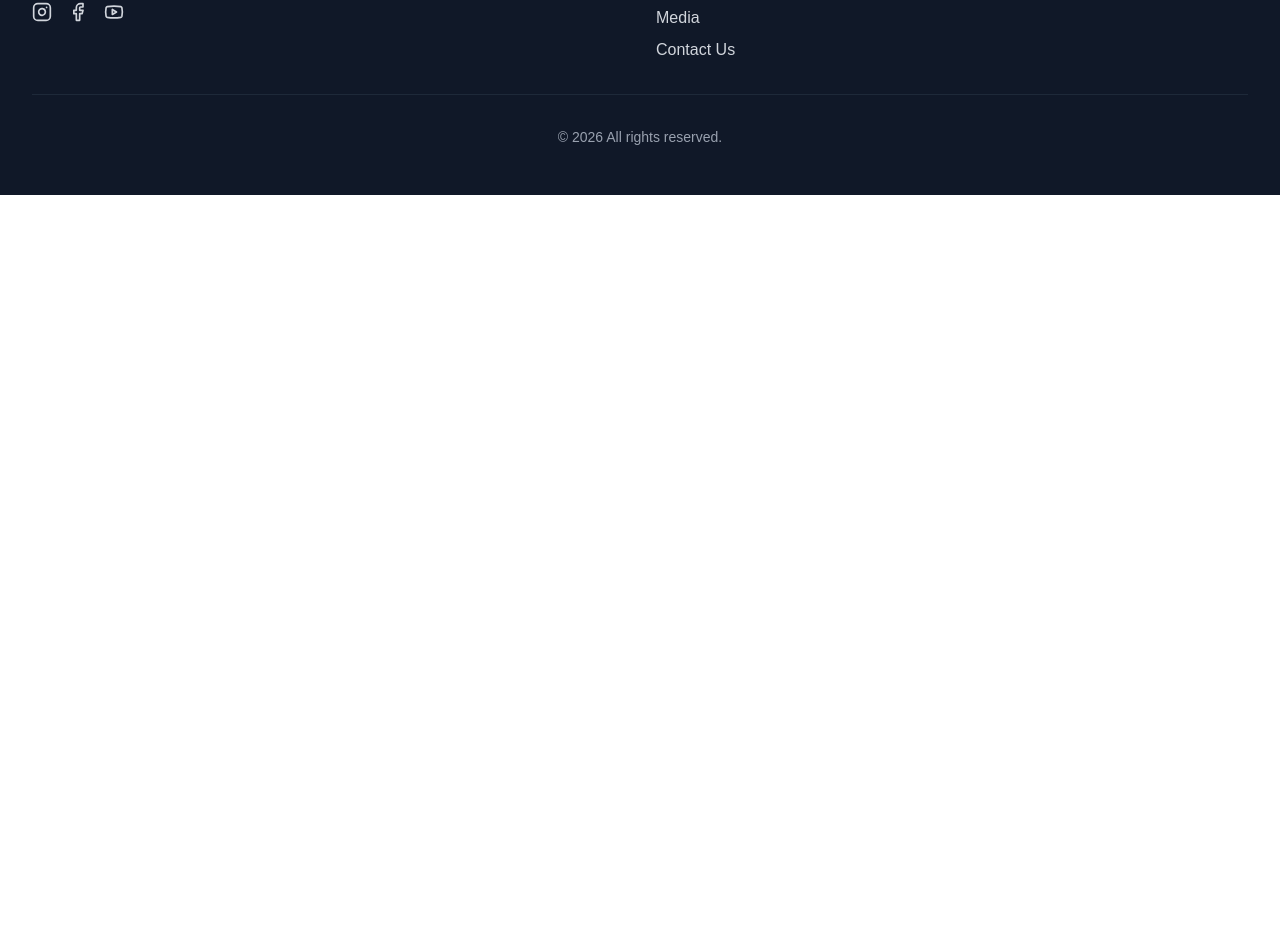
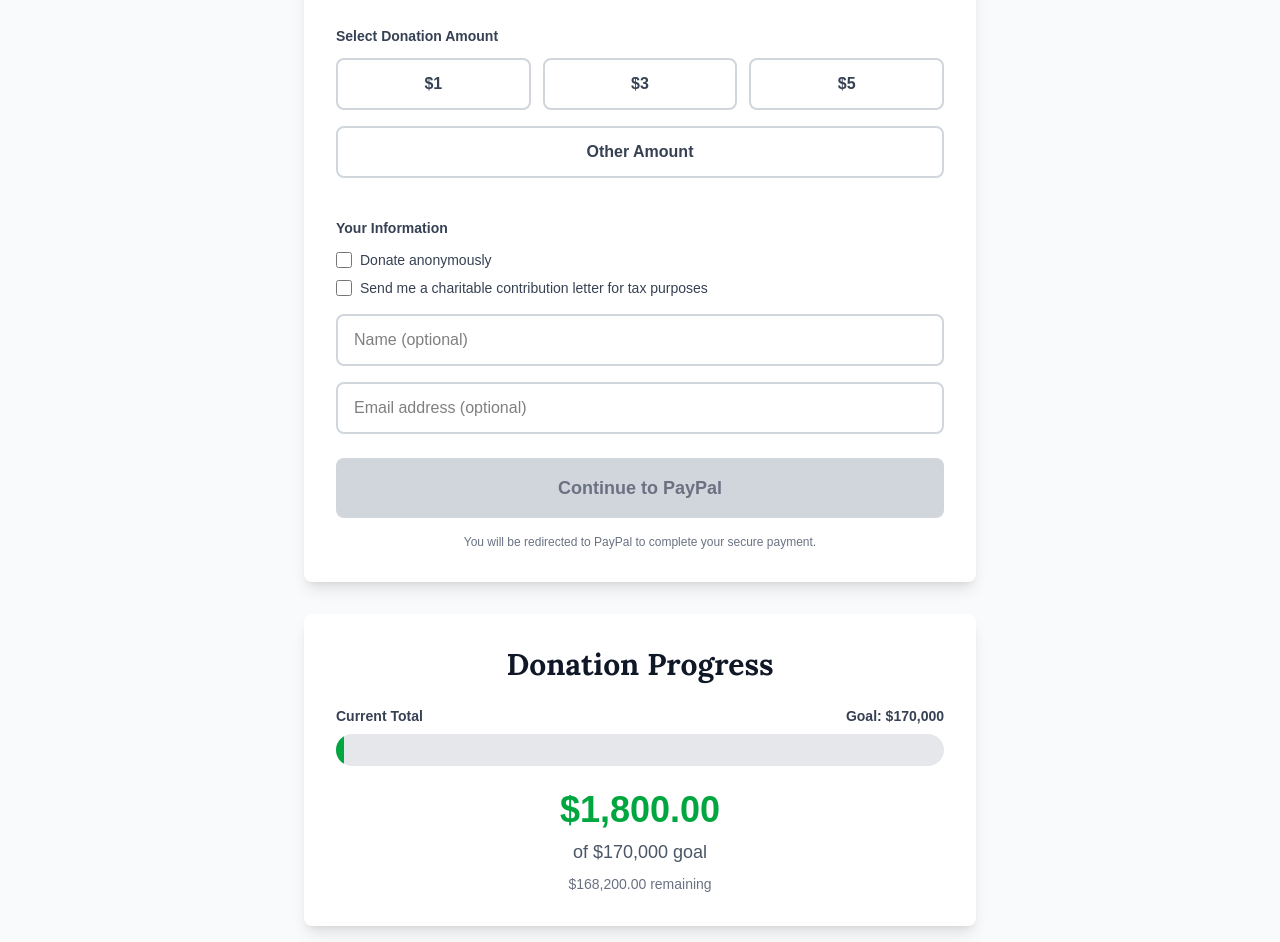
Before and after one commit to ZTFitru/seeds-of-hope, a Next.js app in the folder frontend/: page /charities in a window 1280 px wide. Shown: the part 630-1572 px from the top of the page. Before the commit the page ends 825 px from the top, so only its background shows below. Built offline with nearby package versions, Linux system fonts and the light colour scheme; no server answers.

Commit message:
Added donation tracker; unhid charities tab

```diff
--- a/frontend/src/app/charities/page.js
+++ b/frontend/src/app/charities/page.js
@@ -1,6 +1,6 @@
 'use client'
 
-import { useState } from "react";
+import { useState, useEffect } from "react";
 import Footer from "@/components/Footer"
 import Header from "@/components/Header"
 import { getApiUrl } from "@/utils/apiConfig";
@@ -16,8 +16,34 @@ export default function Charities() {
     const [requestTaxReceipt, setRequestTaxReceipt] = useState(false);
     const [isLoading, setIsLoading] = useState(false);
     const [error, setError] = useState(null);
+    const [donationTotal, setDonationTotal] = useState(0);
+    const [isLoadingTotal, setIsLoadingTotal] = useState(true);
+
+    const STARTING_AMOUNT = 1800;
+    const GOAL_AMOUNT = 170000;
 
     const presetAmounts = [1, 3, 5];
+
+    // Fetch donation total on component mount
+    useEffect(() => {
+        const fetchDonationTotal = async () => {
+            try {
+                setIsLoadingTotal(true);
+                const response = await fetch(getApiUrl('/api/donations/total'));
+                const data = await response.json();
+
+                if (data.success) {
+                    setDonationTotal(data.totalAmount || 0);
+                }
+            } catch (err) {
+                console.error('Error fetching donation total:', err);
+            } finally {
+                setIsLoadingTotal(false);
+            }
+        };
+
+        fetchDonationTotal();
+    }, []);
 
     const handleAmountSelect = (amount) => {
         setSelectedAmount(amount);
@@ -176,20 +202,16 @@ export default function Charities() {
                     <p className="text-lg text-gray-600 max-w-3xl mx-auto">
                         Your contribution helps us make a difference in our community. Thank you for your support!
                     </p>
-                    <p className="text-lg text-gray-600 max-w-3xl mx-auto">
-                        Content coming soon...
-                    </p>
                 </div>
 
-                {/* Donation form - temporarily hidden */}
-                {/* <div className="max-w-2xl mx-auto">
+                <div className="max-w-2xl mx-auto">
                     <div className="bg-white rounded-lg shadow-lg p-8">
                         <h2 className="text-3xl font-bold text-gray-900 mb-2 text-center">
                             Donate Now!
                         </h2>
 
                         {/* Message above donation fields */}
-                        {/* <div className="mb-6 text-gray-700 space-y-3">
+                        <div className="mb-6 text-gray-700 space-y-3">
                             <p>
                                 The Seeds of Hope event is designed to promote a spirit of collaboration, charity, and hope in order to accelerate/strengthen communities around the world.
                             </p>
@@ -202,14 +224,14 @@ export default function Charities() {
                         </div>
 
                         {/* Error message */}
-                        {/* {error && (
+                        {error && (
                             <div className="mb-6 p-4 bg-red-50 border border-red-200 rounded-lg">
                                 <p className="text-red-800 text-sm">{error}</p>
                             </div>
                         )}
 
                         {/* Donation amount selection */}
-                        {/* <div className="mb-6">
+                        <div className="mb-6">
                             <label className="block text-sm font-semibold text-gray-700 mb-3">
                                 Select Donation Amount
                             </label>
@@ -233,7 +255,7 @@ export default function Charities() {
                             </div>
 
                             {/* Other amount option */}
-                            {/* <button
+                            <button
                                 onClick={() => {
                                     setSelectedAmount('other');
                                     setOtherAmount('');
@@ -251,7 +273,7 @@ export default function Charities() {
                             </button>
 
                             {/* Other amount input */}
-                            {/* {selectedAmount === 'other' && (
+                            {selectedAmount === 'other' && (
                                 <div className="relative">
                                     <span className="absolute left-4 top-1/2 transform -translate-y-1/2 text-gray-500 font-semibold">
                                         $
@@ -271,7 +293,7 @@ export default function Charities() {
                         </div>
 
                         {/* Donor information */}
-                        {/* <div className="mb-6">
+                        <div className="mb-6">
                             <label className="block text-sm font-semibold text-gray-700 mb-3">
                                 Your Information
                             </label>
@@ -320,7 +342,7 @@ export default function Charities() {
                         </div>
 
                         {/* Donate button */}
-                        {/* <button
+                        <button
                             onClick={handleDonate}
                             disabled={isDonateDisabled}
                             className={`w-full px-6 py-4 rounded-lg font-semibold text-lg transition-colors
@@ -337,14 +359,59 @@ export default function Charities() {
                             You will be redirected to PayPal to complete your secure payment.
                         </p>
                     </div>
+
+                    {/* Donation Tracker */}
+                    <div className="bg-white rounded-lg shadow-lg p-8 mt-8">
+                        <h2 className="text-3xl font-bold text-gray-900 mb-6 text-center">
+                            Donation Progress
+                        </h2>
+
+                        {isLoadingTotal ? (
+                            <div className="text-center py-8">
+                                <p className="text-gray-500">Loading donation progress...</p>
+                            </div>
+                        ) : (
+                            <>
+                                <div className="mb-6">
+                                    <div className="flex justify-between items-center mb-2">
+                                        <span className="text-sm font-semibold text-gray-700">
+                                            Current Total
+                                        </span>
+                                        <span className="text-sm font-semibold text-gray-700">
+                                            Goal: ${GOAL_AMOUNT.toLocaleString()}
+                                        </span>
+                                    </div>
+                                    <div className="w-full bg-gray-200 rounded-full h-8 overflow-hidden">
+                                        <div
+                                            className="bg-green-600 h-8 rounded-full transition-all duration-500 ease-out flex items-center justify-end pr-2"
+                                            style={{
+                                                width: `${Math.min(100, ((donationTotal + STARTING_AMOUNT) / GOAL_AMOUNT) * 100)}%`
+                                            }}
+                                        >
+                                            {(donationTotal + STARTING_AMOUNT) / GOAL_AMOUNT >= 0.1 && (
+                                                <span className="text-white text-xs font-semibold">
+                                                    {Math.round(((donationTotal + STARTING_AMOUNT) / GOAL_AMOUNT) * 100)}%
+                                                </span>
+                                            )}
+                                        </div>
+                                    </div>
+                                </div>
+
+                                <div className="text-center">
+                                    <p className="text-4xl font-bold text-green-600 mb-2">
+                                        ${(donationTotal + STARTING_AMOUNT).toLocaleString('en-US', { minimumFractionDigits: 2, maximumFractionDigits: 2 })}
+                                    </p>
+                                    <p className="text-lg text-gray-600">
+                                        of ${GOAL_AMOUNT.toLocaleString()} goal
+                                    </p>
+                                    <p className="text-sm text-gray-500 mt-2">
+                                        ${(GOAL_AMOUNT - donationTotal - STARTING_AMOUNT).toLocaleString('en-US', { minimumFractionDigits: 2, maximumFractionDigits: 2 })} remaining
+                                    </p>
+                                </div>
+                            </>
+                        )}
+                    </div>
                 </div>
-
-                {/* Disclaimer */}
-                {/* <div className="max-w-3xl mx-auto mt-8 mb-8">
-                    <p className="text-sm text-gray-600 text-center italic">
-                        <strong>Disclaimer:</strong> Donations may be made anonymously, or for a charitable contribution tax deduction, in which case contact information data will be collected, and the participating 501c3 member of the Seeds of Hope Organizational Team will disperse appropriate letters no later than December 31, 2026.
-                    </p>
-                </div> */}
             </div>
             <Footer />
         </div>
```
Also changed, not shown: 1 other file (tests, documents, lock files or other folders).
